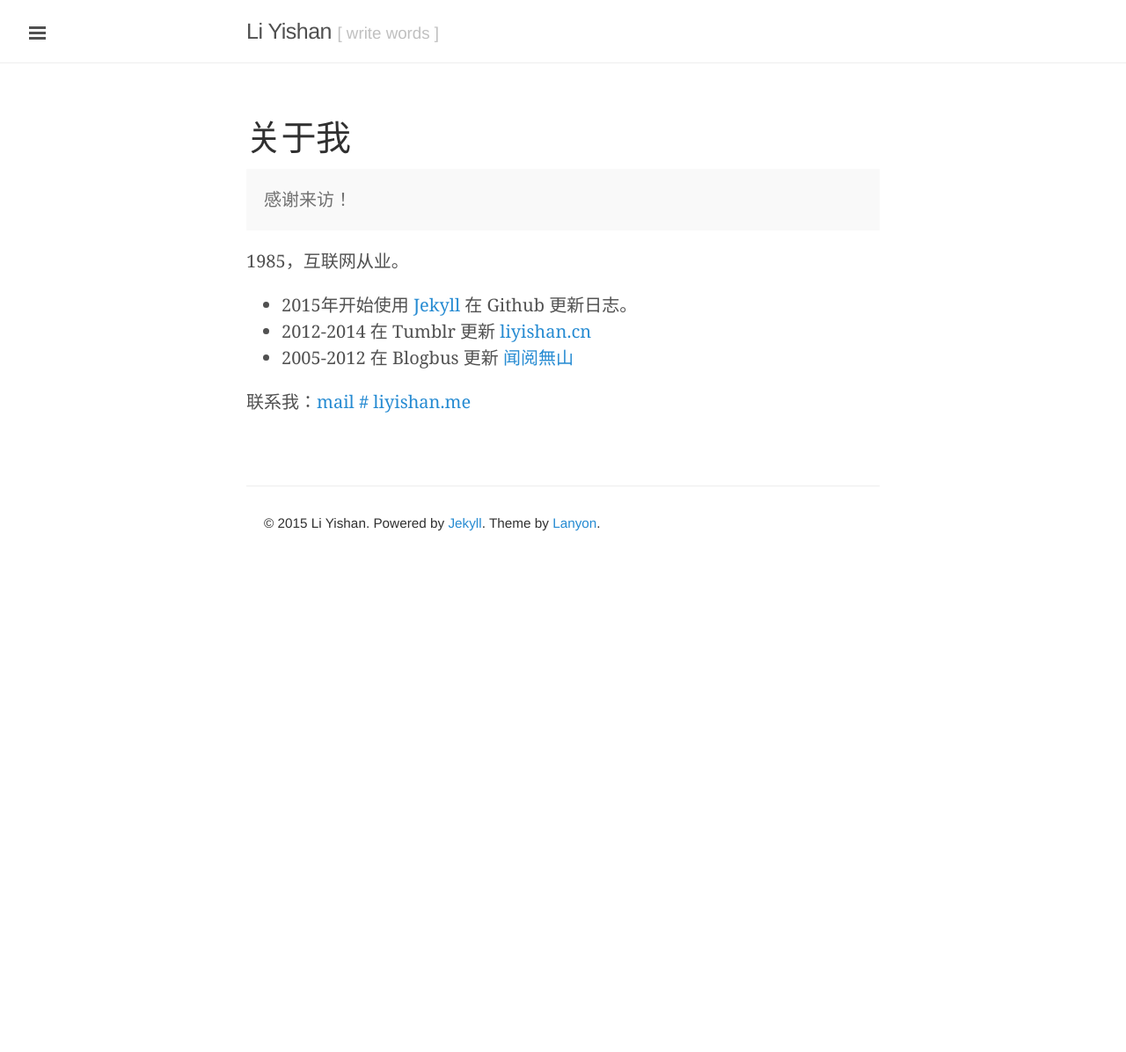
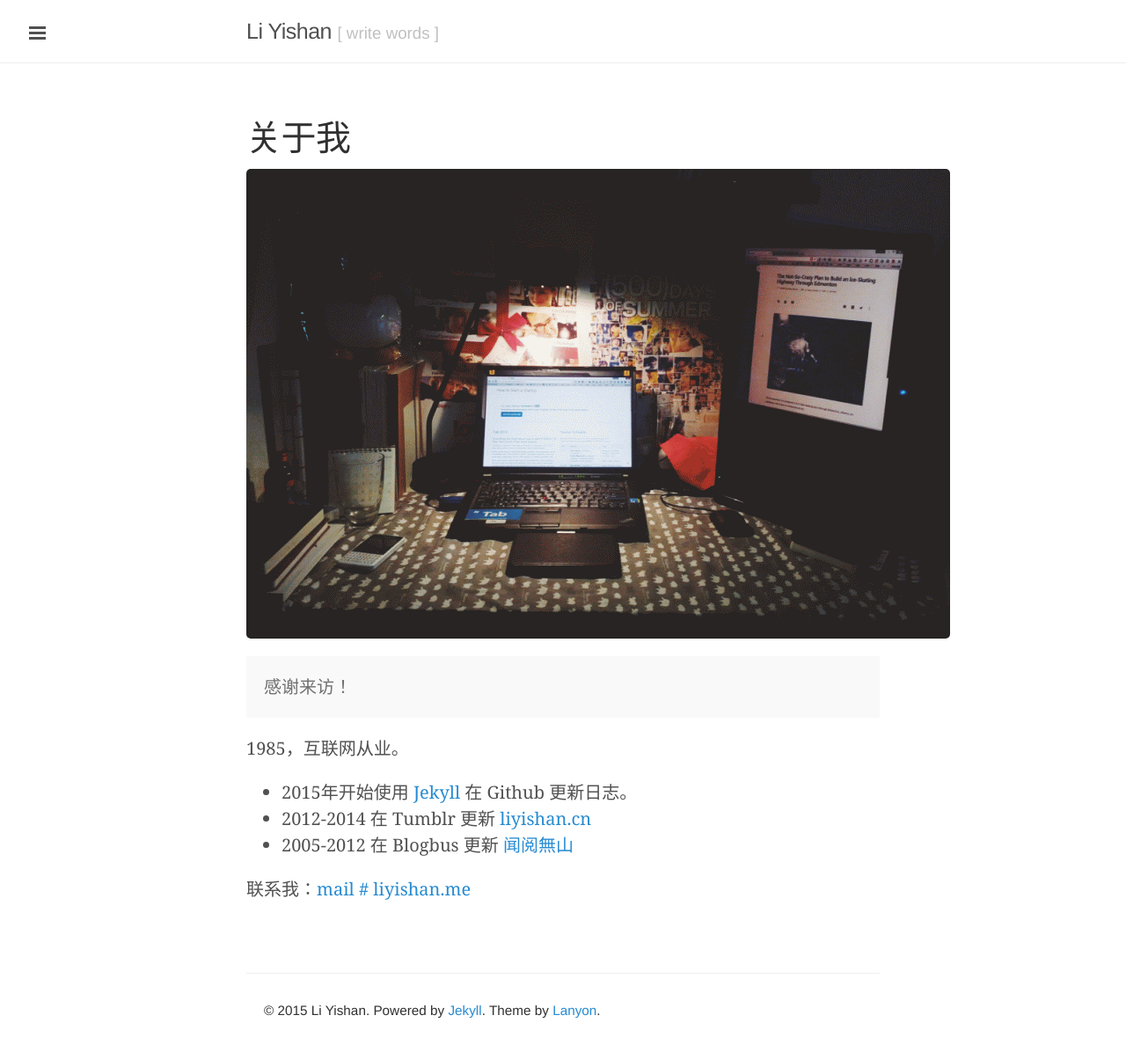
Before and after one commit to yishan/lysh, a Jekyll site: the page built from about.md, in a window 1280 px wide. Shown: the whole page at 88% size. Built offline with Jekyll 4.4.1, drawn with Linux system fonts in a browser that asks for light colours; Markdown is read by kramdown in place of the engine named in the settings; before the commit the page ends 900 px from its top, so only the background shows below that.

Commit message:
更新『关于我』

```diff
--- a/about.md
+++ b/about.md
@@ -2,6 +2,8 @@
 layout: page
 title: 关于我
 ---
+
+![About Me](\assets\2015_02\about_me.gif)
 
 <p class="message">
   感谢来访！
```
Also changed, not shown: assets/2015_02/about_me.gif (added).
